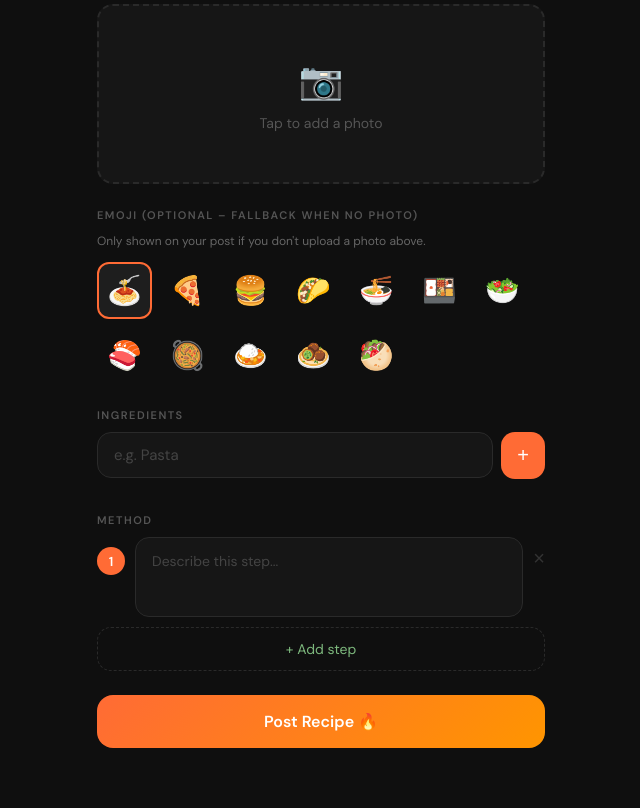
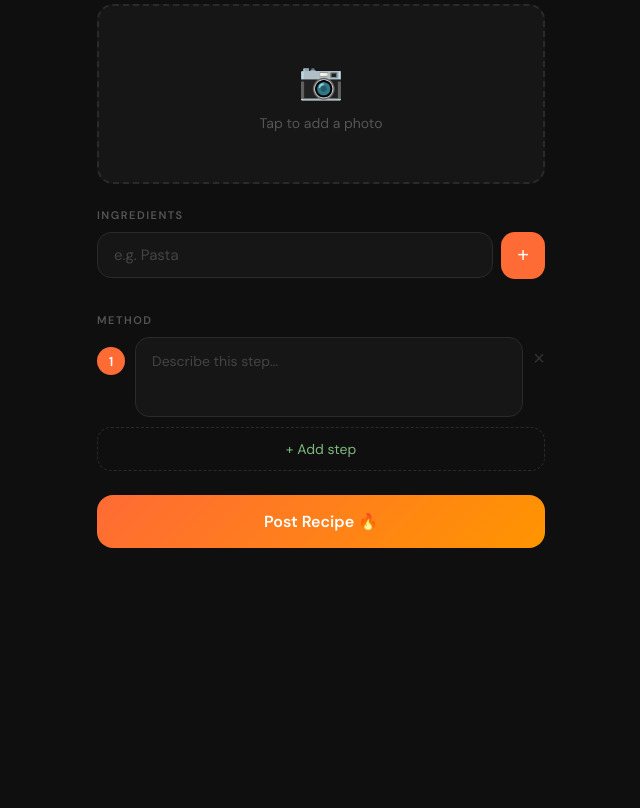
Before and after one commit to sovesove420/cookfeed, a Flask app: page /new in a window 1280 px wide. Shown: the part 354-1162 px from the top of the page, without its empty margins (319-959 px from the left). After the commit the page ends 902 px from the top, so only its background shows below. Run offline with Flask 3, Linux system fonts and the light colour scheme; a user stored in the database is signed in.

Commit message:
Remove emoji feature, use SQLite, photo-only recipes

```diff
--- a/app.py
+++ b/app.py
@@ -15,12 +15,7 @@ cloudinary.config(
 )
 
 app = Flask(__name__)
-uri = os.environ.get('DATABASE_URL', 'sqlite:///cookfeed.db')
-if uri.startswith('postgres://'):
-    uri = uri.replace('postgres://', 'postgresql+pg8000://', 1)
-if uri.startswith('postgresql://'):
-    uri = uri.replace('postgresql://', 'postgresql+pg8000://', 1)
-app.config['SQLALCHEMY_DATABASE_URI'] = uri
+app.config['SQLALCHEMY_DATABASE_URI'] = 'sqlite:///cookfeed.db'
 app.config['MAX_CONTENT_LENGTH'] = 16 * 1024 * 1024
 app.config['SECRET_KEY'] = os.environ.get('SECRET_KEY', 'dev-secret-key-change-in-production')
 db = SQLAlchemy(app)
@@ -57,7 +52,6 @@ class Post(db.Model):
     title = db.Column(db.String(200), nullable=False)
     description = db.Column(db.String(500), nullable=False)
     ingredients = db.Column(db.String(500), nullable=False)
-    emoji = db.Column(db.String(10), default='🍽️')
     image = db.Column(db.String(500), nullable=True)
     created_at = db.Column(db.DateTime, default=datetime.utcnow)
     method = db.Column(db.Text, nullable=True)
@@ -160,7 +154,6 @@ def create_post():
     title = request.form.get('title')
     description = request.form.get('description')
     ingredients = request.form.get('ingredients')
-    emoji = request.form.get('emoji')
     method = request.form.get('method')
 
     image_url = None
@@ -179,7 +172,6 @@ def create_post():
         title=title,
         description=description,
         ingredients=ingredients,
-        emoji=emoji,
         image=image_url,
         method=method
 
--- a/templates/new_post.html
+++ b/templates/new_post.html
@@ -303,26 +303,6 @@
 
         .add-step-btn:hover { border-color: #7db87d; }
 
-        .emoji-picker {
-            display: flex;
-            gap: 8px;
-            flex-wrap: wrap;
-        }
-
-        .emoji-option {
-            font-size: 28px;
-            cursor: pointer;
-            padding: 8px;
-            border-radius: 12px;
-            border: 2px solid transparent;
-            transition: all 0.2s;
-        }
-
-        .emoji-option.selected {
-            border-color: #ff6b35;
-            background-color: #1e1e1e;
-        }
-
         .submit-btn {
             padding: 16px;
             border-radius: 16px;
@@ -369,25 +349,6 @@
         </div>
 
         <div class="field">
-            <div class="section-label">Emoji (optional – fallback when no photo)</div>
-            <div class="field-hint">Only shown on your post if you don't upload a photo above.</div>
-            <div class="emoji-picker">
-                <span class="emoji-option selected" onclick="selectEmoji(this)">🍝</span>
-                <span class="emoji-option" onclick="selectEmoji(this)">🍕</span>
-                <span class="emoji-option" onclick="selectEmoji(this)">🍔</span>
-                <span class="emoji-option" onclick="selectEmoji(this)">🌮</span>
-                <span class="emoji-option" onclick="selectEmoji(this)">🍜</span>
-                <span class="emoji-option" onclick="selectEmoji(this)">🍱</span>
-                <span class="emoji-option" onclick="selectEmoji(this)">🥗</span>
-                <span class="emoji-option" onclick="selectEmoji(this)">🍣</span>
-                <span class="emoji-option" onclick="selectEmoji(this)">🥘</span>
-                <span class="emoji-option" onclick="selectEmoji(this)">🍛</span>
-                <span class="emoji-option" onclick="selectEmoji(this)">🧆</span>
-                <span class="emoji-option" onclick="selectEmoji(this)">🥙</span>
-            </div>
-        </div>
-
-        <div class="field">
             <div class="section-label">Ingredients</div>
             <div class="ingredient-row">
                 <div class="ingredient-input-wrap">
@@ -412,7 +373,6 @@
     </div>
 
     <script>
-        let selectedEmoji = '🍝';
         let ingredientItems = [];
         let methodSteps = [];
 
@@ -451,13 +411,6 @@
                 reader.readAsDataURL(this.files[0]);
             }
         });
-
-        // Emoji
-        function selectEmoji(el) {
-            document.querySelectorAll('.emoji-option').forEach(e => e.classList.remove('selected'));
-            el.classList.add('selected');
-            selectedEmoji = el.textContent;
-        }
 
         // Suggestions
         function showSuggestions(query) {
@@ -559,7 +512,6 @@
             formData.append('title', title);
             formData.append('description', description);
             formData.append('ingredients', ingredients);
-            formData.append('emoji', selectedEmoji);
             formData.append('method', method);
 
             const imageInput = document.getElementById('imageUpload');
--- a/templates/profile.html
+++ b/templates/profile.html
@@ -116,7 +116,7 @@
             height: 100%;
             object-fit: cover;
         }
-        .card-emoji { font-size: 70px; display: block; }
+        .card-placeholder { font-size: 14px; color: #555; display: flex; align-items: center; justify-content: center; width: 100%; height: 100%; }
         .card-body { padding: 16px; }
         .card-title {
             font-family: 'Playfair Display', serif;
@@ -166,7 +166,7 @@
                     {% if post.image %}
                         <img src="{{ post.image if post.image.startswith('http') else url_for('static', filename='uploads/' + post.image) }}" alt="{{ post.title }}" />
                     {% else %}
-                        <span class="card-emoji">{{ post.emoji or '🍽️' }}</span>
+                        <span class="card-placeholder">No photo</span>
                     {% endif %}
                 </div>
                 <div class="card-body">
```
Also changed, not shown: templates/index.html (+9 -4 lines).
